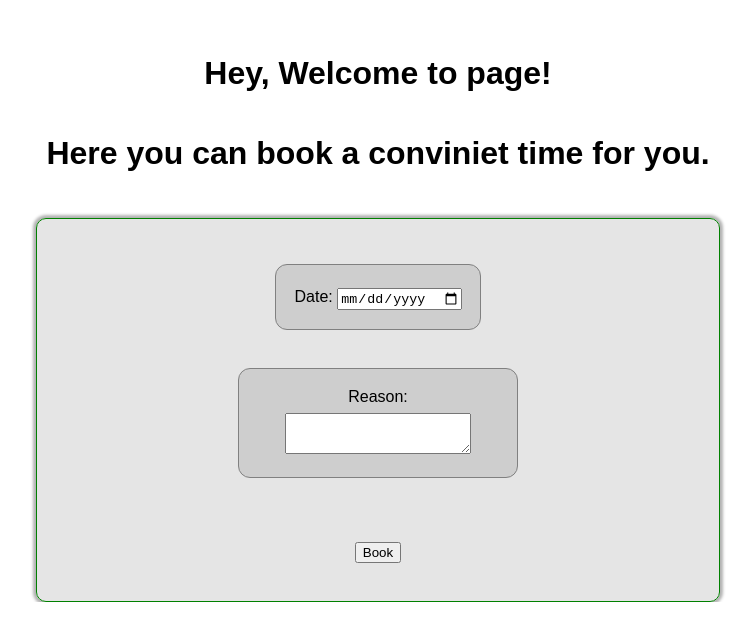
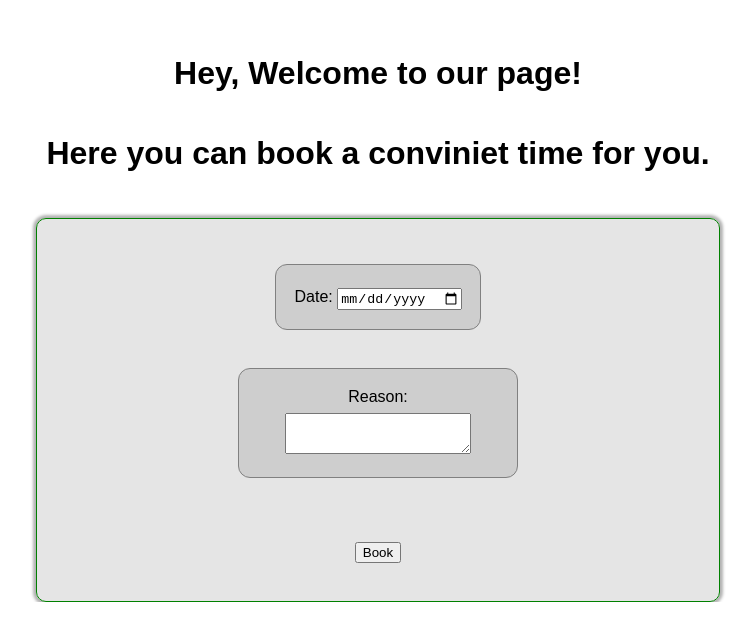
Before and after one commit to fizzazeeshan17/HKRVET, a website: page public/batcave.html in a window 1280 px wide. Shown: the whole page, without its empty margins (262-1017 px from the left). Drawn offline with Linux system fonts and the light colour scheme; no server answers.

```diff
--- a/public/batcave.html
+++ b/public/batcave.html
@@ -16,7 +16,7 @@
   </head>
   <body>
     <div class="intoTop">
-      <h1 class="welcomingH">Hey, Welcome to page!</h1>
+      <h1 class="welcomingH">Hey, Welcome to our page!</h1>
       <h1 class="welcomingH">Here you can book a conviniet time for you.</h1>
     </div>
     <form class="batcaveForm" id="bookingForm">
```
